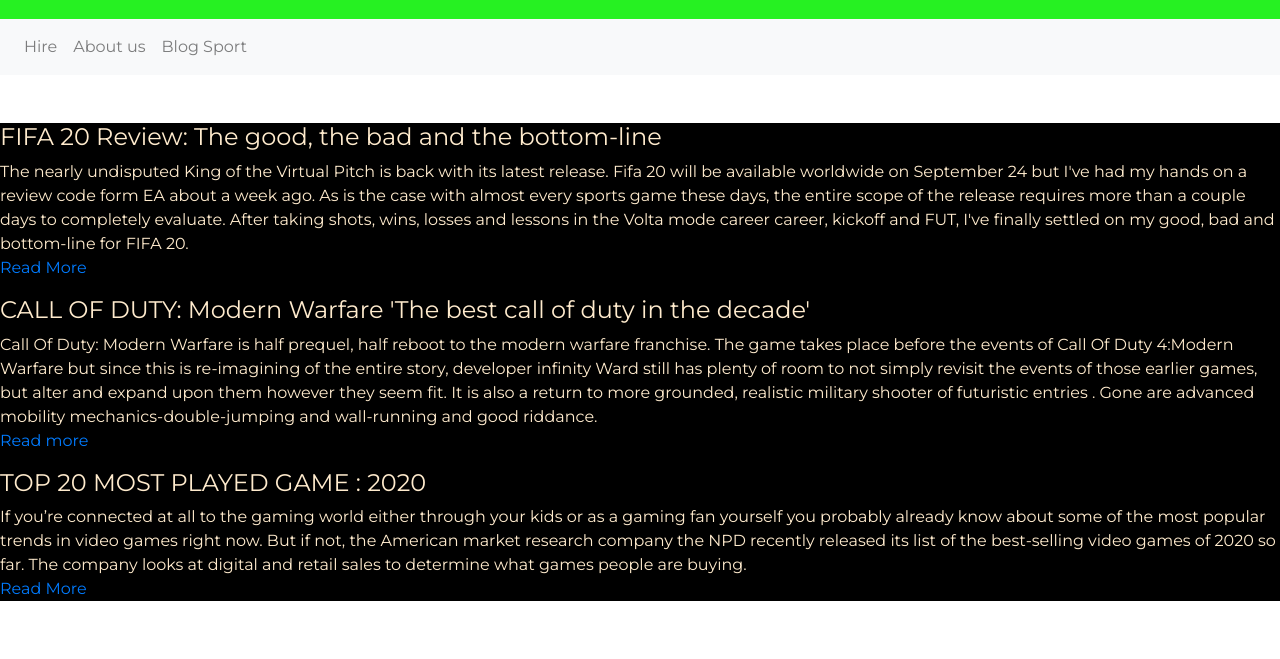
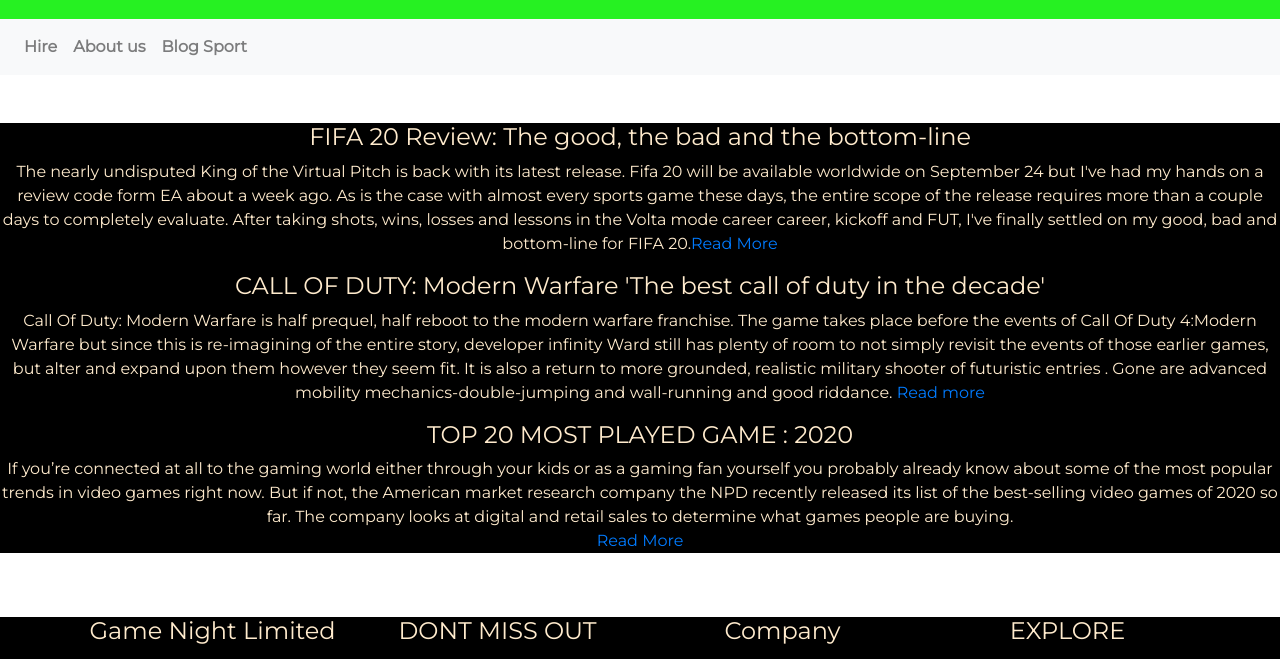
Before and after one commit to Sonray/GAME-NIGHT-RENTALS, a plain HTML site: page blog.html in a window 1280 px wide. Shown: the part 101-760 px from the top of the page. Drawn offline with nearby package versions, Linux system fonts and the light colour scheme.

Commit message:
Centered the text-alignment

```diff
--- a/blog.html
+++ b/blog.html
@@ -41,8 +41,7 @@
                 available worldwide on September 24 but I've had my hands on a review code form EA about a week ago. As
                 is the case with almost every sports game these days, the entire scope of the release requires more than a couple
                  days to completely evaluate. After taking shots, wins, losses and lessons in the <span>Volta</span> mode career
-                  career, kickoff and FUT, I've finally settled on my good, bad and bottom-line for FIFA 20. <br>
-                    <a href="https://www.forbes.com/sites/games/2019/09/23/fifa-20-review-the-good-the-bad-and-the-bottom-line/#447fe7b52aee">Read More</a>
+                  career, kickoff and FUT, I've finally settled on my good, bad and bottom-line for FIFA 20.<a href="https://www.forbes.com/sites/games/2019/09/23/fifa-20-review-the-good-the-bad-and-the-bottom-line/#447fe7b52aee">Read More</a>
             </p>
 
 
@@ -50,7 +49,7 @@
             <p><span>Call Of Duty: Modern Warfare</span> is half prequel, half reboot to the modern warfare franchise. The game takes place before
                 the events of <span>Call Of Duty 4:Modern Warfare</span> but since this is re-imagining of the entire story, developer infinity Ward still has plenty of
                 room to not simply revisit the events of those earlier games, but alter and expand upon them however they seem fit. It is also a return to more grounded, realistic military shooter
-                of futuristic entries . Gone are advanced mobility mechanics-double-jumping and wall-running and good riddance.<br>
+                of futuristic entries . Gone are advanced mobility mechanics-double-jumping and wall-running and good riddance.
                 <a href="https://www.forbes.com/sites/games/2019/11/05/call-of-duty-modern-warfare-review-the-best-call-of-duty-in-a-decade/#736dd8666f97">Read more</a>
             </p>
 
--- a/css/blogStyle.css
+++ b/css/blogStyle.css
@@ -21,7 +21,13 @@ nav{
 .blogs{
     background-color: black;
     color: blanchedalmond;
-
+    text-align: center;
+}
+h4{
+    text-align: center;
+}
+nav{
+    font-weight: bold;
 }
 footer{
     background-color: black;
```
